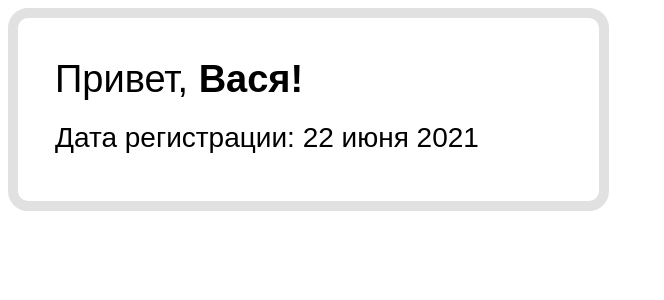
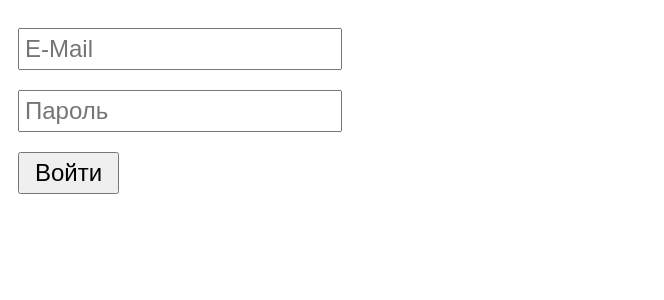
Before and after one commit to DVNst/home-work-1, a React (Create React App) app: page / in a window 1280 px wide. Shown: the top 300 px of the page, without its empty margins (0-664 px from the left). Built offline with nearby package versions, Linux system fonts and the light colour scheme.

Commit message:
completed lesson 2

```diff
--- a/src/index.js
+++ b/src/index.js
@@ -1,6 +1,6 @@
 import React from 'react';
 import ReactDOM from 'react-dom';
-import App from './tutorial-1/App';
+import App from './tutorial-2/App';
 
 ReactDOM.render(
   <React.StrictMode>
--- /dev/null
+++ b/src/tutorial-2/App.js
@@ -0,0 +1,12 @@
+import Form from "./components/form/form";
+
+function App() {
+  document.title = "Урок №2 (1-11)";
+  return (
+    <div className="App">
+      <Form />
+    </div>
+  );
+}
+
+export default App;
--- /dev/null
+++ b/src/tutorial-2/components/form/form.css
@@ -0,0 +1,14 @@
+.form {
+  padding: 10px;
+  font-size: 24px;
+}
+
+.input, .btn {
+  margin: 10px 0;
+  padding: 5px;
+  font-size: 24px;
+}
+
+.btn {
+  padding: 5px 15px;
+}
--- /dev/null
+++ b/src/tutorial-2/components/form/form.jsx
@@ -0,0 +1,37 @@
+import "./form.css";
+
+const Form = () => {
+  let user = {email: '', password: ''};
+
+  function handleChangeInput(e) {
+    //при изменении input меняем соответсвующее значение в user
+    user[e.target.name] = e.target.value;
+  }
+
+  function handleSubmit(e) {
+    e.preventDefault();
+
+    //отбираем все пустые поля
+    const emptyValuesForm = Object.keys(user).filter(i => user[i] === '');
+
+    //если есть пустые поля, просим их заполнить
+    if (emptyValuesForm.length) {
+      alert(`Заполните поля ${emptyValuesForm.join(', ')}`);
+    } else {
+      console.log(user);
+      e.target.reset();
+      //сбрасываем значения переменных
+      Object.keys(user).map(i => user[i] = '');
+    }
+  }
+
+  return (
+    <form onSubmit={handleSubmit} className="form">
+      <input onChange={handleChangeInput} type="text" name="email" placeholder="E-Mail" className="input"/><br />
+      <input onChange={handleChangeInput} type="password" name="password" placeholder="Пароль" className="input"/><br />
+      <button type="submit" className="btn">Войти </button>
+    </form>
+  );
+};
+
+export default Form;
```
